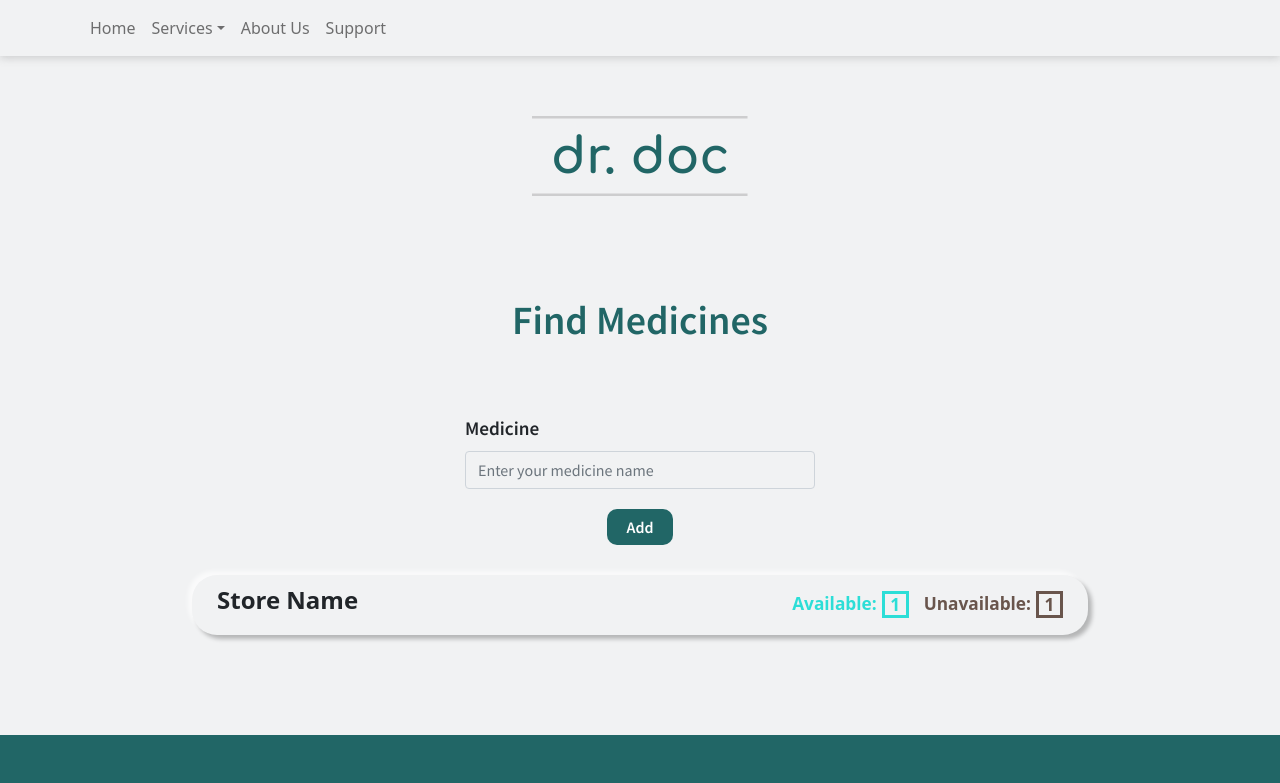
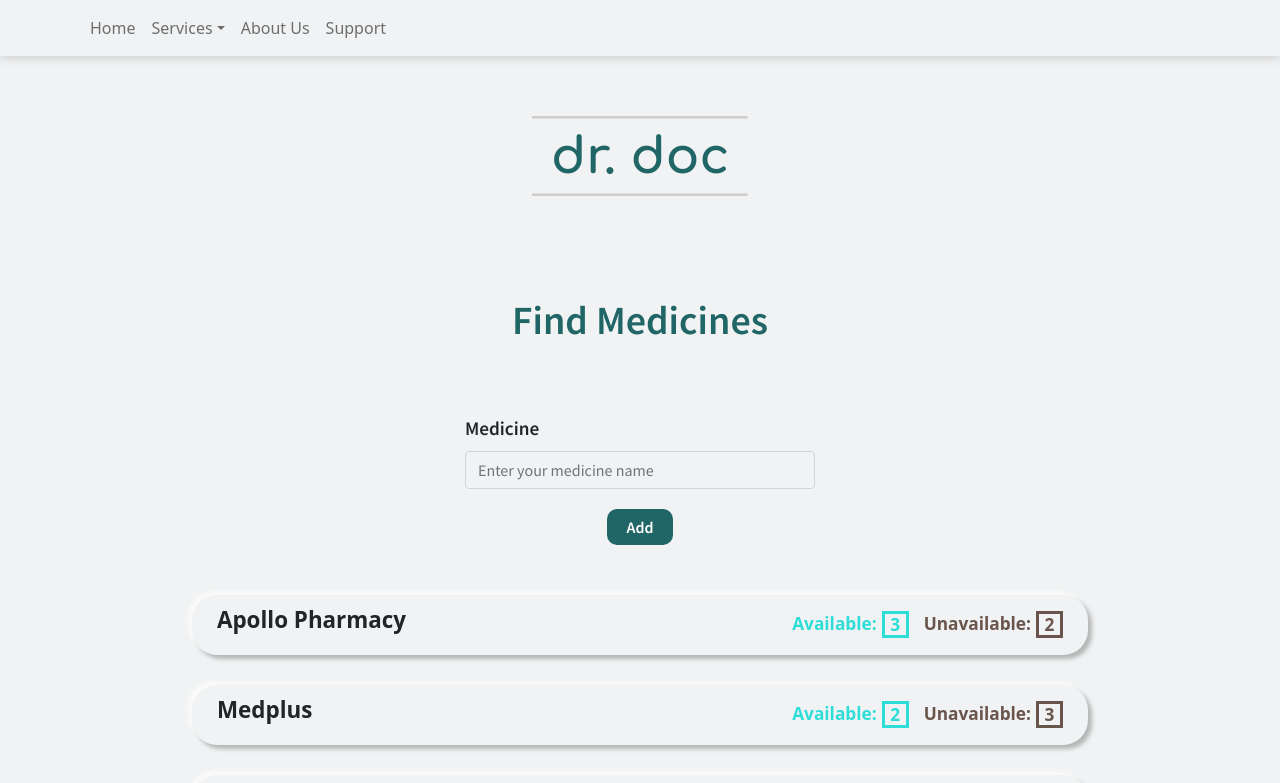
Before and after one commit to ChetanKrishna07/Dr-Doc, a React (Create React App) app: page / in a window 1280 px wide. Shown: the top 783 px of the page. Built offline with nearby package versions, Linux system fonts and the light colour scheme.

Commit message:
Add dropdown effect in store.js

```diff
--- a/src/App.js
+++ b/src/App.js
@@ -58,7 +58,10 @@ function App() {
           handleClick={deleteItem}
         />
       ))}
-      <Store />
+      <Store storeName="Apollo Pharmacy" available="3" unavailable="2"/>
+      <Store storeName="Medplus" available="2" unavailable="3"/>
+      <Store storeName="JSS" available="1" unavailable="4"/>
+      <Store storeName="ESI Pharmacy" available="1" unavailable="4"/>
       <Footer />
 
     </div>
--- a/src/Components/Store.jsx
+++ b/src/Components/Store.jsx
@@ -2,6 +2,8 @@ import React from 'react'
 import Colors from '../colorsPallate'
 
 const Store = (props) => {
+
+    const [showInfo, setShow] = React.useState(false)
 
     const headerStyles = {
         backgroundColor: Colors.bg,
@@ -13,7 +15,9 @@ const Store = (props) => {
         alignItems: 'center',
         padding: '0px 25px 0px 25px',
         justifyContent: 'space-between',
-        boxShadow: '4px 4px 4px rgba(0, 0, 0, 0.25), -4px -4px 4px rgba(255, 255, 255, 0.65)'
+        boxShadow: '4px 4px 4px rgba(0, 0, 0, 0.25), -4px -4px 4px rgba(255, 255, 255, 0.65)',
+        marginTop: '20px',
+        cursor: 'pointer'
     }
 
     const available = {
@@ -21,14 +25,14 @@ const Store = (props) => {
         fontWeight: 600,
         fontSize: '1.08em',
         marginRight: '15px',
-        display:'flex'
+        display: 'flex'
     }
 
     const unavailable = {
         color: Colors.tertiary,
         fontWeight: 600,
         fontSize: '1.08em',
-        display:'flex'
+        display: 'flex'
     }
 
     const Anum = {
@@ -53,12 +57,38 @@ const Store = (props) => {
         justifyContent: 'center'
     }
 
+    const infoStyle = {
+        backgroundColor: Colors.bg,
+        display: 'flex',
+        width: '70%',
+        height: showInfo ? '200px' : '0px',
+        margin: 'auto',
+        borderRadius: '25px',
+        alignItems: 'center',
+        padding: '0px 25px 0px 25px',
+        justifyContent: 'space-between',
+        boxShadow: '4px 4px 4px rgba(0, 0, 0, 0.25), -4px -4px 4px rgba(255, 255, 255, 0.65)',
+        marginTop: showInfo ? '30px' : '10px',
+        marginBottom: showInfo ? '30px' : '0px',
+        cursor: 'pointer',
+        transition: '0.3s'
+    }
+
     return (
-        <div style={headerStyles}>
-            <h1 style={{fontSize: '1.5em', fontWeight: 600}}>Store Name</h1>
-            <div style={{display:'flex'}}>
-                <div style={available}>Available: <div style={Anum}>1</div></div>
-                <div style={unavailable}>Unavailable: <div style={Unum}>1</div></div>
+        <div>
+            <div style={headerStyles} onClick={() => {
+                setShow((prevVal) => {
+                    return !prevVal
+                })
+            }}>
+                <h1 style={{ fontSize: '1.4em', fontWeight: 600 }}>{props.storeName}</h1>
+                <div style={{ display: 'flex' }}>
+                    <div style={available}>Available: <div style={Anum}>{props.available}</div></div>
+                    <div style={unavailable}>Unavailable: <div style={Unum}>{props.unavailable}</div></div>
+                </div>
+            </div>
+            <div style={infoStyle}>
+
             </div>
         </div>
     )
```
